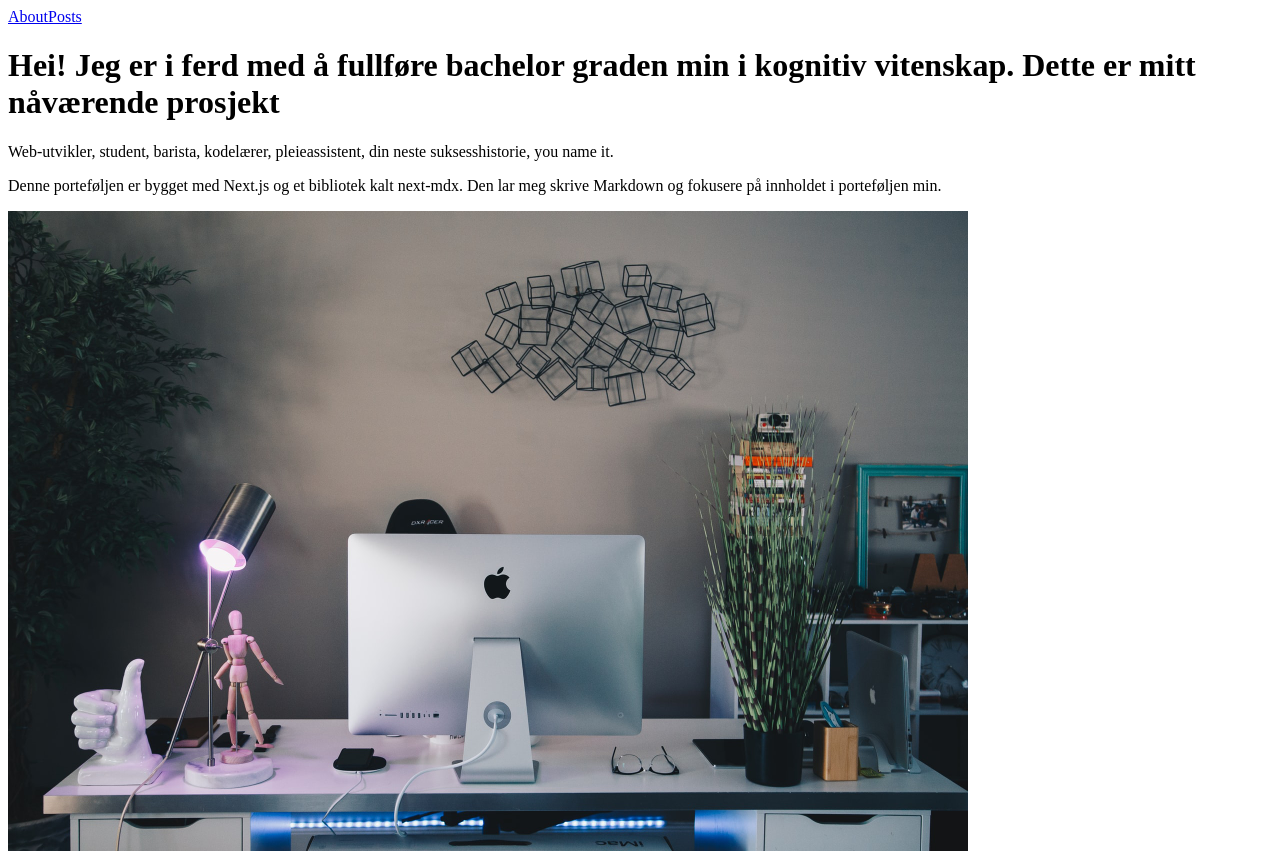
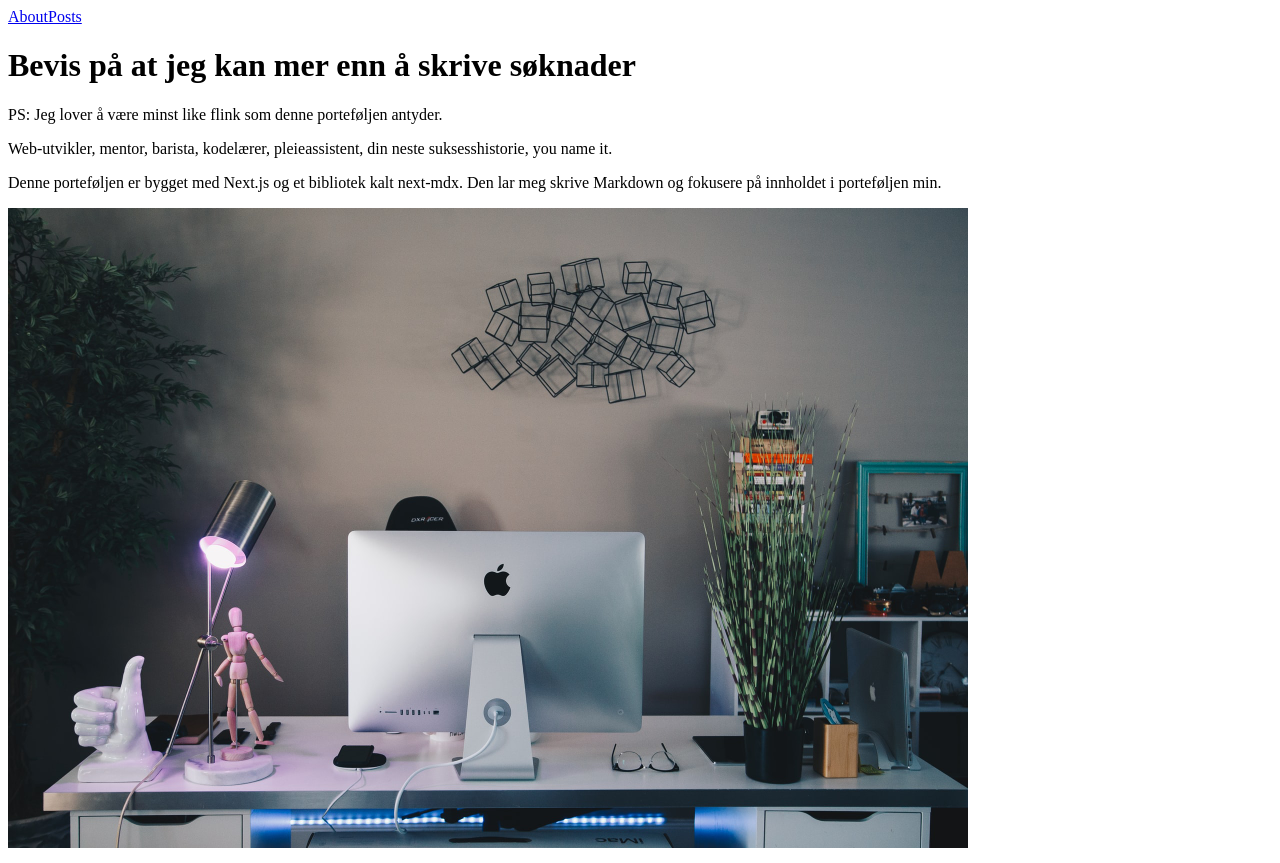
Before and after one commit to leilailu/leilano, a Next.js app: page / in a window 1280 px wide. Built offline with nearby package versions, Linux system fonts and the light colour scheme; no server answers.

Commit message:
Endret forsiden

```diff
--- a/pages/index.tsx
+++ b/pages/index.tsx
@@ -7,11 +7,15 @@ function HomePage() {
       <Container>
         <div className="space-y-6">
           <h1 className="text-2xl font-bold">
-            Hei! Jeg er i ferd med å fullføre bachelor graden min i kognitiv
-            vitenskap. Dette er mitt nåværende prosjekt
+            Bevis på at jeg kan mer enn å skrive søknader
           </h1>
+
+          <p className="text-lg text-gray-600 italic">
+            PS: Jeg lover å være minst like flink som denne porteføljen antyder.
+          </p>
+
           <p>
-            Web-utvikler, student, barista, kodelærer, pleieassistent, din neste
+            Web-utvikler, mentor, barista, kodelærer, pleieassistent, din neste
             suksesshistorie, you name it.
           </p>
 
```
